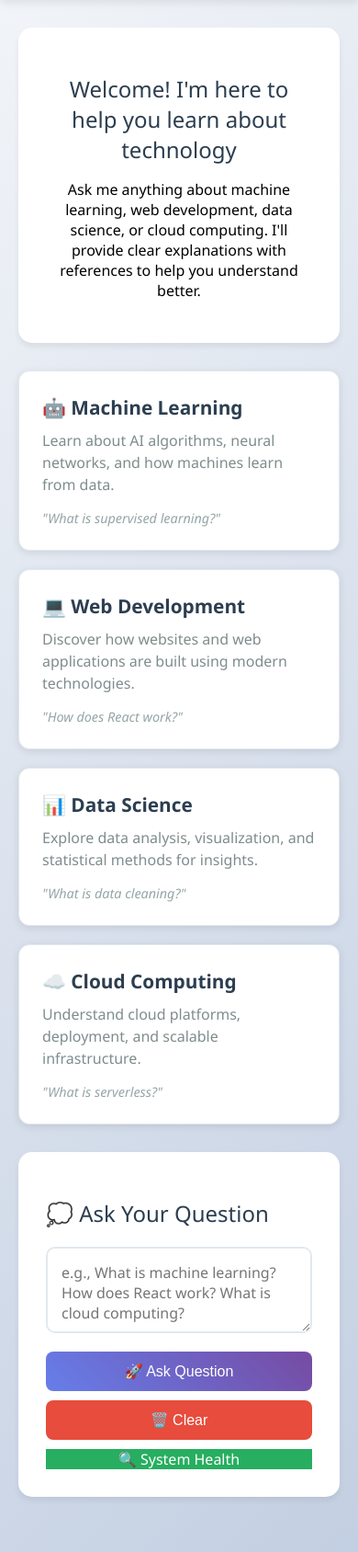
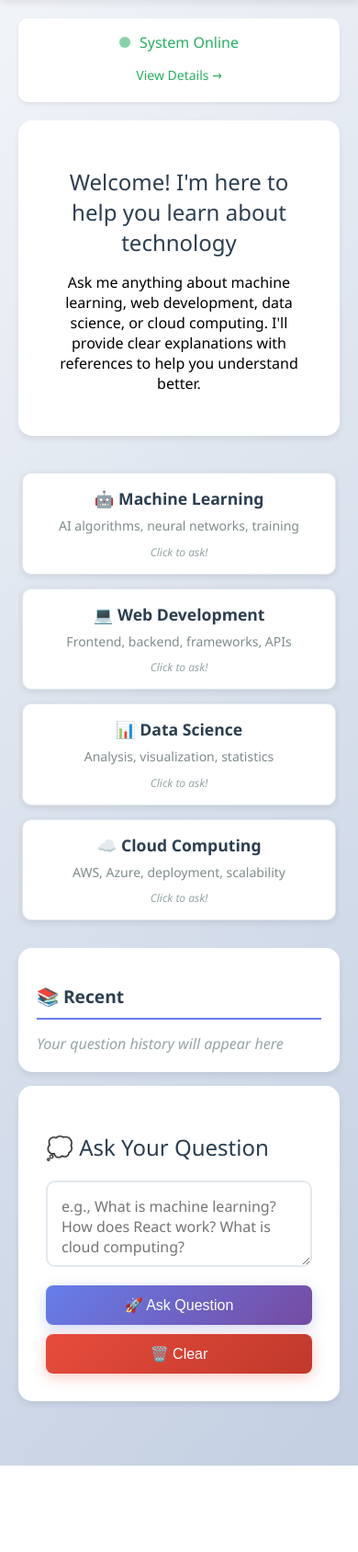
Before and after one commit to tbhatti211-wq/rag-deployment, a Flask app: page / in a window 390 px wide. Shown: the part 173-1861 px from the top of the page at 92% size. After the commit the page ends 1767 px from the top, so only its background shows below. Run offline with Flask 3, Linux system fonts and the light colour scheme; parts of the project's set-up code (start-up, migrations or seed data) failed here and were passed over.

Commit message:
v4 - Production Ready RAG Interface with Enhanced UI/UX
- Redesigned interface with gradient header and modern styling
- Implemented 30-70 layout ratio (Recent sidebar | Chat panel)
- Added 4 interactive topic cards for quick prompt selection
- Created dedicated health check page with system metrics
- Fixed responsive grid layout for desktop and mobile
- Enhanced button styling with gradients and active states
- Initialized responseHistory array to prevent undefined errors
- Improved overall user experience with human-friendly design

```diff
--- a/templates/index.html
+++ b/templates/index.html
@@ -30,9 +30,51 @@
             font-size: 1.1em;
         }
         .container {
-            max-width: 1000px;
+            max-width: 1100px;
             margin: 0 auto;
-            padding: 30px 20px;
+            padding: 20px;
+        }
+        .status-bar {
+            background: white;
+            padding: 15px 20px;
+            border-radius: 10px;
+            box-shadow: 0 2px 4px rgba(0,0,0,0.07);
+            display: flex;
+            justify-content: space-between;
+            align-items: center;
+            margin-bottom: 20px;
+        }
+        .status-indicator {
+            display: flex;
+            align-items: center;
+            gap: 10px;
+        }
+        .status-dot {
+            width: 12px;
+            height: 12px;
+            border-radius: 50%;
+            background: #27ae60;
+            animation: pulse 2s infinite;
+        }
+        @keyframes pulse {
+            0% { opacity: 1; }
+            50% { opacity: 0.5; }
+            100% { opacity: 1; }
+        }
+        .status-text {
+            color: #27ae60;
+            font-weight: 500;
+        }
+        .health-link {
+            color: #27ae60;
+            text-decoration: none;
+            font-size: 14px;
+            padding: 5px 10px;
+            border-radius: 5px;
+            transition: background 0.3s;
+        }
+        .health-link:hover {
+            background: #f8f9fa;
         }
         .welcome-section {
             background: white;
@@ -48,37 +90,48 @@
             font-weight: 400;
         }
         .topics-grid {
-            display: grid;
-            grid-template-columns: repeat(auto-fit, minmax(250px, 1fr));
-            gap: 20px;
-            margin: 30px 0;
+            display: flex;
+            gap: 15px;
+            padding: 10px 20px;
+            margin: 20px 0;
+            justify-content: center;
+            overflow-x: auto;
         }
         .topic-card {
             background: white;
-            padding: 25px;
-            border-radius: 12px;
+            padding: 15px 20px;
+            border-radius: 10px;
             box-shadow: 0 2px 8px rgba(0,0,0,0.1);
-            transition: transform 0.3s, box-shadow 0.3s;
+            transition: all 0.3s;
             border: 1px solid #e1e8ed;
+            cursor: pointer;
+            min-width: 180px;
+            max-width: 220px;
+            flex: 1;
+            text-align: center;
         }
         .topic-card:hover {
-            transform: translateY(-5px);
-            box-shadow: 0 8px 25px rgba(0,0,0,0.15);
+            transform: translateY(-3px);
+            box-shadow: 0 6px 20px rgba(0,0,0,0.15);
+            border-color: #667eea;
         }
         .topic-card h3 {
             color: #2c3e50;
-            margin: 0 0 10px 0;
-            font-size: 1.3em;
+            margin: 0 0 8px 0;
+            font-size: 1.1em;
+            font-weight: 600;
         }
         .topic-card p {
             color: #7f8c8d;
-            margin: 0 0 15px 0;
-            line-height: 1.5;
+            margin: 0 0 10px 0;
+            font-size: 14px;
+            line-height: 1.4;
         }
         .topic-examples {
-            font-size: 0.9em;
+            font-size: 12px;
             color: #95a5a6;
             font-style: italic;
+            margin: 0;
         }
         .question-section {
             background: white;
@@ -126,20 +179,30 @@
             transition: all 0.3s;
         }
         .ask-btn {
-            background: linear-gradient(45deg, #667eea, #764ba2);
+            background: linear-gradient(135deg, #667eea 0%, #764ba2 100%);
             color: white;
+            box-shadow: 0 4px 15px rgba(102, 126, 234, 0.3);
         }
         .ask-btn:hover {
             transform: translateY(-2px);
-            box-shadow: 0 4px 12px rgba(102, 126, 234, 0.4);
+            box-shadow: 0 6px 20px rgba(102, 126, 234, 0.5);
+        }
+        .ask-btn:active {
+            transform: translateY(0);
+            box-shadow: 0 2px 8px rgba(102, 126, 234, 0.3);
         }
         .clear-btn {
-            background: #e74c3c;
+            background: linear-gradient(135deg, #e74c3c 0%, #c0392b 100%);
             color: white;
+            box-shadow: 0 4px 15px rgba(231, 76, 60, 0.3);
         }
         .clear-btn:hover {
-            background: #c0392b;
             transform: translateY(-2px);
+            box-shadow: 0 6px 20px rgba(231, 76, 60, 0.5);
+        }
+        .clear-btn:active {
+            transform: translateY(0);
+            box-shadow: 0 2px 8px rgba(231, 76, 60, 0.3);
         }
         .health-btn {
             background: #27ae60;
@@ -223,54 +286,88 @@
             border-radius: 10px;
             border-left: 4px solid #e74c3c;
         }
-        .previous-responses {
-            margin-top: 30px;
-            padding-top: 20px;
-            border-top: 1px solid #e1e8ed;
+        .chat-layout {
+            display: grid;
+            grid-template-columns: 30% 70%;
+            gap: 20px;
+            margin: 20px 0;
         }
-        .previous-responses h3 {
+        .recent-panel {
+            background: white;
+            padding: 20px;
+            border-radius: 15px;
+            box-shadow: 0 4px 6px rgba(0,0,0,0.07);
+            height: fit-content;
+        }
+        .recent-panel h3 {
             color: #2c3e50;
             margin-bottom: 15px;
+            font-size: 1.2em;
+            border-bottom: 2px solid #667eea;
+            padding-bottom: 10px;
         }
-        .response-history {
-            max-height: 300px;
-            overflow-y: auto;
+        .chat-panel {
+            display: flex;
+            flex-direction: column;
+            gap: 20px;
         }
         .history-item {
             background: #f8f9fa;
-            padding: 15px;
-            margin: 10px 0;
-            border-radius: 8px;
+            padding: 12px;
+            margin: 8px 0;
+            border-radius: 6px;
             border-left: 3px solid #95a5a6;
             cursor: pointer;
-            transition: background 0.3s;
+            transition: all 0.3s;
         }
         .history-item:hover {
             background: #e9ecef;
+            border-left-color: #667eea;
+            transform: translateX(2px);
         }
         .history-question {
-            font-weight: bold;
+            font-weight: 500;
             color: #2c3e50;
-            margin-bottom: 5px;
+            margin-bottom: 4px;
+            font-size: 14px;
         }
         .history-preview {
             color: #7f8c8d;
-            font-size: 14px;
+            font-size: 12px;
+            line-height: 1.3;
         }
         .history-timestamp {
             color: #95a5a6;
-            font-size: 12px;
-            margin-top: 5px;
+            font-size: 10px;
+            margin-top: 4px;
         }
         @media (max-width: 768px) {
+            .chat-layout {
+                grid-template-columns: 1fr;
+                gap: 15px;
+            }
+            .recent-panel {
+                height: auto;
+            }
+            .topics-grid {
+                flex-direction: column;
+                align-items: center;
+            }
+            .topic-card {
+                width: 100%;
+                max-width: 300px;
+                flex: none;
+            }
+            .status-bar {
+                flex-direction: column;
+                gap: 10px;
+                text-align: center;
+            }
             .input-group {
                 flex-direction: column;
             }
             .button-group {
                 flex-direction: column;
-            }
-            .topics-grid {
-                grid-template-columns: 1fr;
             }
         }
     </style>
@@ -282,34 +379,51 @@
     </div>
 
     <div class="container">
+        <div class="status-bar">
+            <div class="status-indicator">
+                <div class="status-dot"></div>
+                <span class="status-text">System Online</span>
+            </div>
+            <a href="/health-ui" class="health-link">View Details →</a>
+        </div>
+
         <div class="welcome-section">
             <h2>Welcome! I'm here to help you learn about technology</h2>
             <p>Ask me anything about machine learning, web development, data science, or cloud computing. I'll provide clear explanations with references to help you understand better.</p>
         </div>
 
         <div class="topics-grid">
-            <div class="topic-card">
+            <div class="topic-card" onclick="quickAsk('What is machine learning?')">
                 <h3>🤖 Machine Learning</h3>
-                <p>Learn about AI algorithms, neural networks, and how machines learn from data.</p>
-                <div class="topic-examples">"What is supervised learning?"</div>
+                <p>AI algorithms, neural networks, training</p>
+                <div class="topic-examples">Click to ask!</div>
             </div>
-            <div class="topic-card">
+            <div class="topic-card" onclick="quickAsk('How does React work?')">
                 <h3>💻 Web Development</h3>
-                <p>Discover how websites and web applications are built using modern technologies.</p>
-                <div class="topic-examples">"How does React work?"</div>
+                <p>Frontend, backend, frameworks, APIs</p>
+                <div class="topic-examples">Click to ask!</div>
             </div>
-            <div class="topic-card">
+            <div class="topic-card" onclick="quickAsk('What is data cleaning?')">
                 <h3>📊 Data Science</h3>
-                <p>Explore data analysis, visualization, and statistical methods for insights.</p>
-                <div class="topic-examples">"What is data cleaning?"</div>
+                <p>Analysis, visualization, statistics</p>
+                <div class="topic-examples">Click to ask!</div>
             </div>
-            <div class="topic-card">
+            <div class="topic-card" onclick="quickAsk('What is serverless?')">
                 <h3>☁️ Cloud Computing</h3>
-                <p>Understand cloud platforms, deployment, and scalable infrastructure.</p>
-                <div class="topic-examples">"What is serverless?"</div>
+                <p>AWS, Azure, deployment, scalability</p>
+                <div class="topic-examples">Click to ask!</div>
             </div>
         </div>
 
+        <div class="chat-layout">
+            <div class="recent-panel">
+                <h3>📚 Recent</h3>
+                <div class="response-history" id="response-history">
+                    <p style="color: #95a5a6; font-style: italic; margin: 0;">Your question history will appear here</p>
+                </div>
+            </div>
+
+            <div class="chat-panel">
                 <div class="question-section">
                     <h2>💭 Ask Your Question</h2>
                     <div class="input-group">
@@ -318,7 +432,6 @@
                     <div class="button-group">
                         <button class="ask-btn" onclick="askQuestion()" id="ask-btn">🚀 Ask Question</button>
                         <button class="clear-btn" onclick="clearQuestion()">🗑️ Clear</button>
-                <a href="/health-ui" class="health-btn">🔍 System Health</a>
                     </div>
                 </div>
 
@@ -330,17 +443,17 @@
                         <!-- Response will appear here -->
                     </div>
                 </div>
-
-        <div class="previous-responses" id="previous-responses" style="display: none;">
-            <h3>📚 Previous Questions</h3>
-            <div class="response-history" id="response-history">
-                <!-- Previous responses will appear here -->
             </div>
         </div>
     </div>
 
     <script>
         let responseHistory = [];
+
+        function quickAsk(question) {
+            document.getElementById('question').value = question;
+            askQuestion();
+        }
 
         function clearQuestion() {
             document.getElementById('question').value = '';
@@ -349,7 +462,7 @@
 
         function addToHistory(question, answer, questionType, sources) {
             const timestamp = new Date().toLocaleString();
-            const preview = answer.length > 100 ? answer.substring(0, 100) + '...' : answer;
+            const preview = answer.length > 80 ? answer.substring(0, 80) + '...' : answer;
 
             responseHistory.unshift({
                 question,
@@ -370,14 +483,11 @@
 
         function updateHistoryDisplay() {
             const historyContainer = document.getElementById('response-history');
-            const previousSection = document.getElementById('previous-responses');
 
             if (responseHistory.length === 0) {
-                previousSection.style.display = 'none';
+                historyContainer.innerHTML = '<p style="color: #95a5a6; font-style: italic; margin: 0;">Your question history will appear here</p>';
                 return;
             }
-
-            previousSection.style.display = 'block';
 
             historyContainer.innerHTML = responseHistory.map((item, index) => `
                 <div class="history-item" onclick="loadFromHistory(${index})">
```
Lines whose indentation alone changed are shown as unchanged.
